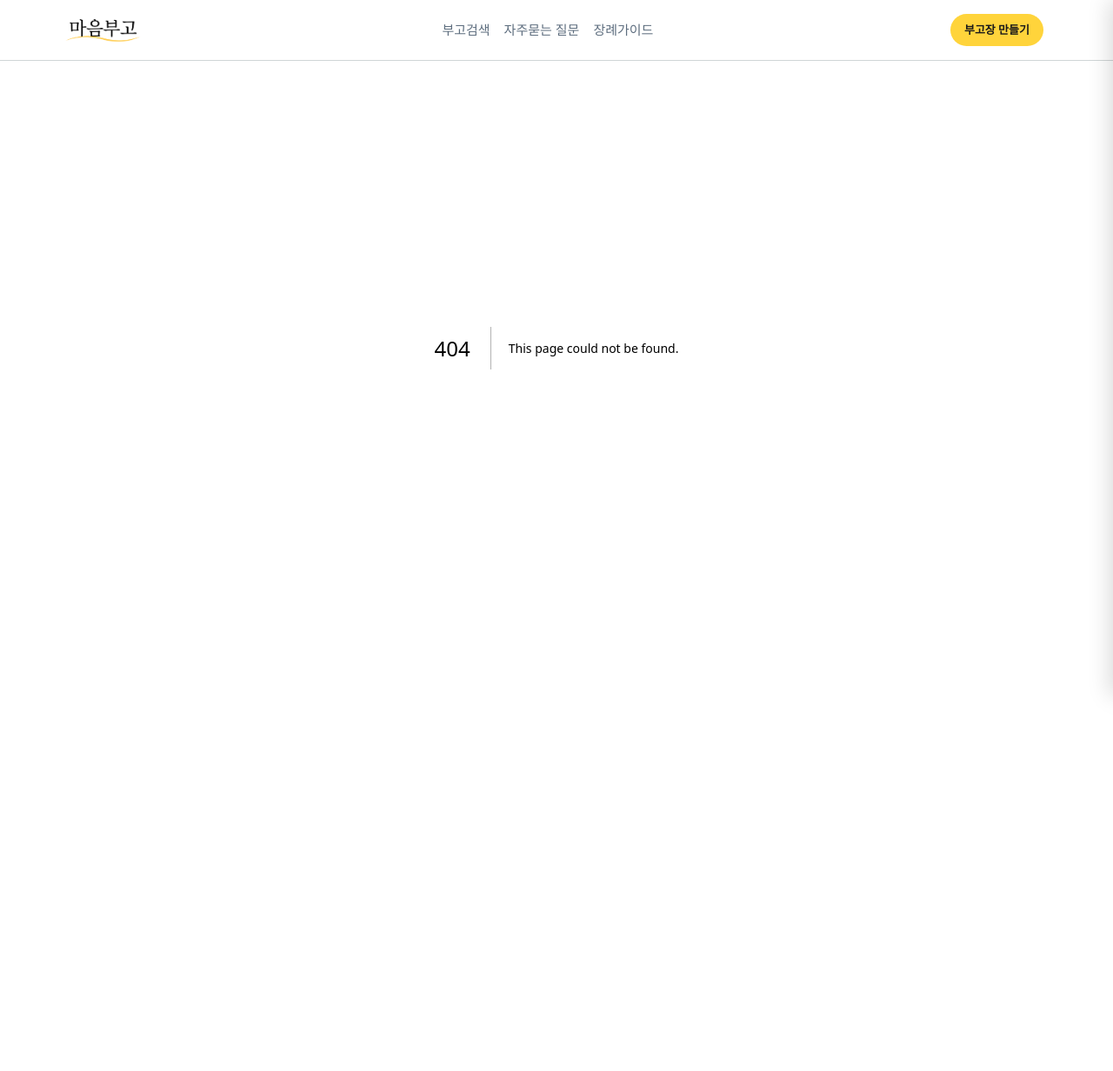
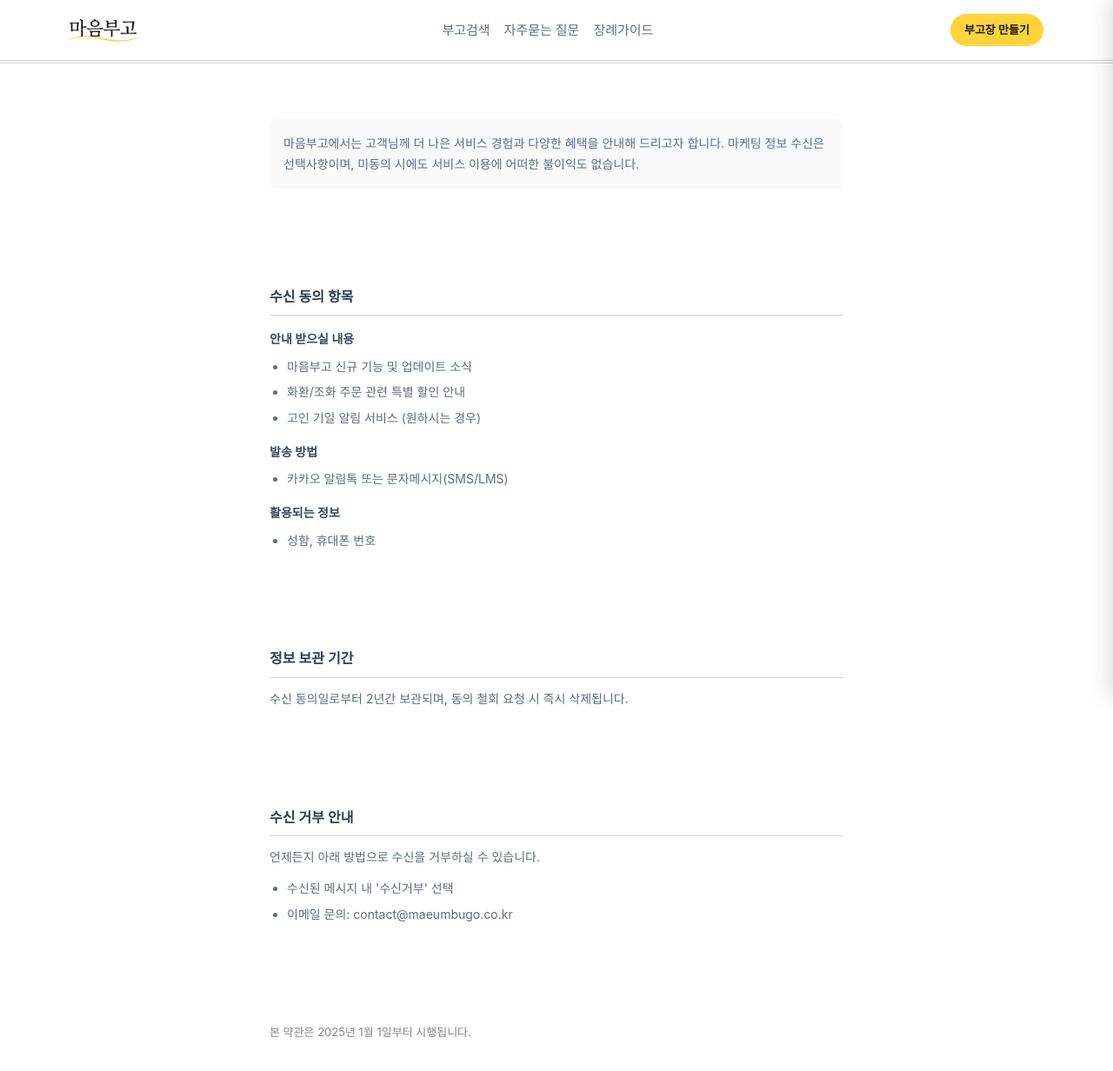
Before and after one commit to seunghun2/dodambugo, a Next.js app: page /marketing in a window 1280 px wide. Before the commit this address had no page. Shown: the top 1232 px of the page at 87% size. Before the commit the page ends 800 px from the top, so only its background shows below. Built offline with nearby package versions, Linux system fonts and the light colour scheme; a web font is replaced by a local one.

Commit message:
feat: 마케팅 수신 동의 페이지 추가, 약관 링크 업데이트

```diff
--- /dev/null
+++ b/app/marketing/page.tsx
@@ -0,0 +1,68 @@
+'use client';
+
+import Link from 'next/link';
+
+export default function MarketingPage() {
+    return (
+        <div className="legal-page">
+            <header className="legal-header">
+                <Link href="/" className="back-btn" style={{ textDecoration: 'none' }}>
+                    <span className="material-symbols-outlined">chevron_left</span>
+                </Link>
+                <h1>마케팅 정보 수신 동의</h1>
+            </header>
+
+            <main className="legal-content">
+                <section className="terms-section">
+                    <p className="privacy-intro">
+                        마음부고에서는 고객님께 더 나은 서비스 경험과 다양한 혜택을 안내해 드리고자 합니다.
+                        마케팅 정보 수신은 선택사항이며, 미동의 시에도 서비스 이용에 어떠한 불이익도 없습니다.
+                    </p>
+                </section>
+
+                <section className="terms-section">
+                    <h2>수신 동의 항목</h2>
+
+                    <h3>안내 받으실 내용</h3>
+                    <ul>
+                        <li>마음부고 신규 기능 및 업데이트 소식</li>
+                        <li>화환/조화 주문 관련 특별 할인 안내</li>
+                        <li>고인 기일 알림 서비스 (원하시는 경우)</li>
+                    </ul>
+
+                    <h3>발송 방법</h3>
+                    <ul>
+                        <li>카카오 알림톡 또는 문자메시지(SMS/LMS)</li>
+                    </ul>
+
+                    <h3>활용되는 정보</h3>
+                    <ul>
+                        <li>성함, 휴대폰 번호</li>
+                    </ul>
+                </section>
+
+                <section className="terms-section">
+                    <h2>정보 보관 기간</h2>
+                    <p>
+                        수신 동의일로부터 2년간 보관되며, 동의 철회 요청 시 즉시 삭제됩니다.
+                    </p>
+                </section>
+
+                <section className="terms-section">
+                    <h2>수신 거부 안내</h2>
+                    <p>언제든지 아래 방법으로 수신을 거부하실 수 있습니다.</p>
+                    <ul>
+                        <li>수신된 메시지 내 '수신거부' 선택</li>
+                        <li>이메일 문의: contact@maeumbugo.co.kr</li>
+                    </ul>
+                </section>
+
+                <section className="terms-section">
+                    <p style={{ fontSize: '13px', color: '#888888' }}>
+                        본 약관은 2025년 1월 1일부터 시행됩니다.
+                    </p>
+                </section>
+            </main>
+        </div>
+    );
+}
--- a/app/view/[id]/payment/[productId]/page.tsx
+++ b/app/view/[id]/payment/[productId]/page.tsx
@@ -244,7 +244,7 @@ export default function PaymentPage() {
                                         <span className="checkmark"></span>
                                         마케팅 수신 동의 약관(선택)
                                     </label>
-                                    <a href="/privacy" target="_blank" className="terms-link">
+                                    <a href="/marketing" target="_blank" className="terms-link">
                                         <span className="material-symbols-outlined">chevron_right</span>
                                     </a>
                                 </li>
```
